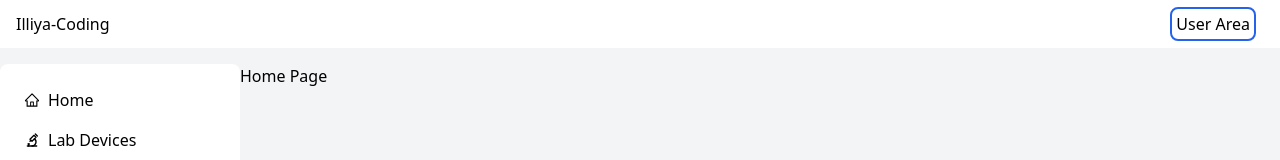
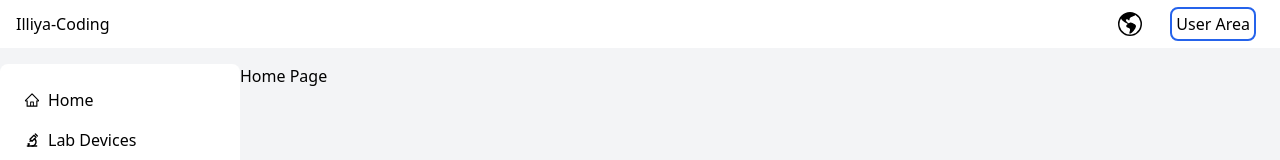
Before and after one commit to amjadataallah/nextjs-adminPanel, a Next.js app: page / in a window 1280 px wide. Shown: the top 160 px of the page. Built offline with nearby package versions, Linux system fonts and the light colour scheme.

Commit message:
feat: Language select box

```diff
--- /dev/null
+++ b/components/layout/LanguageSelectBox.jsx
@@ -0,0 +1,57 @@
+"use client";
+
+import Link from "next/link";
+import React, { useState } from "react";
+import { BsGlobeAmericas } from "react-icons/bs";
+import "/node_modules/flag-icons/css/flag-icons.min.css";
+
+const languages = [
+  { id: 1, flag: "fi fi-us", route: "/en" },
+  { id: 2, flag: "fi fi-ps", route: "/ar" },
+];
+
+const LanguageSelectBox = () => {
+  const [open, setOpen] = useState(false);
+
+  return (
+    <>
+      <div className="flex flex-col justify-center items-center relative z-30">
+        <div
+          onClick={() => setOpen((prev) => !prev)}
+          className="p-2 cursor-pointer"
+        >
+          <span className="text-2xl">
+            <BsGlobeAmericas />
+          </span>
+        </div>
+        <div
+          className={`flex flex-col bg-orange-100 w-16 my-2 rounded-lg ${
+            open ? "opacity-100 h-auto" : "opacity-0 h-0"
+          } transition-all duration-200 overflow-hidden absolute top-10 right-8`}
+        >
+          {languages.map((item) => (
+            <div
+              key={item.id}
+              className={`flex justify-center items-center py-2 hover:bg-orange-300 cursor-pointer `}
+              onClick={() => {
+                setOpen(false);
+              }}
+            >
+              <Link href={item.route}>
+                <span className={item.flag}></span>
+              </Link>
+            </div>
+          ))}
+        </div>
+      </div>
+      <div
+        onClick={() => setOpen(false)}
+        className={`bg-gray-50 fixed inset-0 opacity-50 z-0 ${
+          open ? "block" : "hidden"
+        }`}
+      ></div>
+    </>
+  );
+};
+
+export default LanguageSelectBox;
--- a/components/layout/MainHeader.jsx
+++ b/components/layout/MainHeader.jsx
@@ -4,6 +4,7 @@
 import React, { useContext } from "react";
 import { FaBars } from "react-icons/fa";
 import UserAreaSelectBox from "./UserAreaSelectBox";
+import LanguageSelectBox from "./LanguageSelectBox";
 
 const MainHeader = () => {
   const { toggle } = useContext(MenuContext);
@@ -12,6 +13,9 @@
     <div className="bg-white flex justify-between items-center px-4 h-12 mb-4">
       <div>Illiya-Coding</div>
       <div className="flex justify-center items-center gap-3">
+        <div>
+          <LanguageSelectBox />
+        </div>
         <div onClick={toggle} className="lg:hidden">
           <FaBars className="cursor-pointer" />
         </div>
--- a/package.json
+++ b/package.json
@@ -11,6 +11,7 @@
   "dependencies": {
     "eslint": "8.49.0",
     "eslint-config-next": "13.4.19",
+    "flag-icons": "^6.11.0",
     "next": "13.4.19",
     "react": "18.2.0",
     "react-dom": "18.2.0",
```
Also changed, not shown: 1 other file (tests, documents, lock files or other folders).
